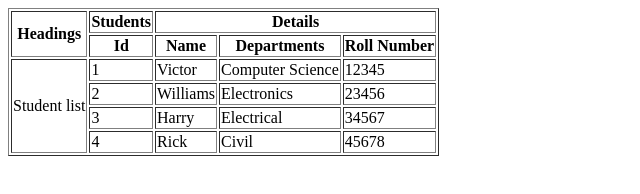
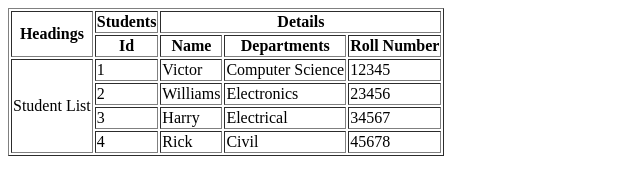
Before and after one commit to Linnmeso/Settime_Web-Development101, a plain HTML site: page settime_webdevelopment101/Tables assignment.html in a window 1280 px wide. Shown: the whole page, without its empty margins (0-640 px from the left). Drawn offline with Linux system fonts and the light colour scheme.

Commit message:
made another chanfe in this file

```diff
--- a/settime_webdevelopment101/Tables assignment.html
+++ b/settime_webdevelopment101/Tables assignment.html
@@ -19,7 +19,7 @@
             <th>Roll Number</th>
         </tr>
         <tr>
-            <td rowspan="4"> Student list</td>
+            <td rowspan="4"> Student List</td>
             <td>1</td>
             <td>Victor</td>
             <td>Computer Science</td>
```
